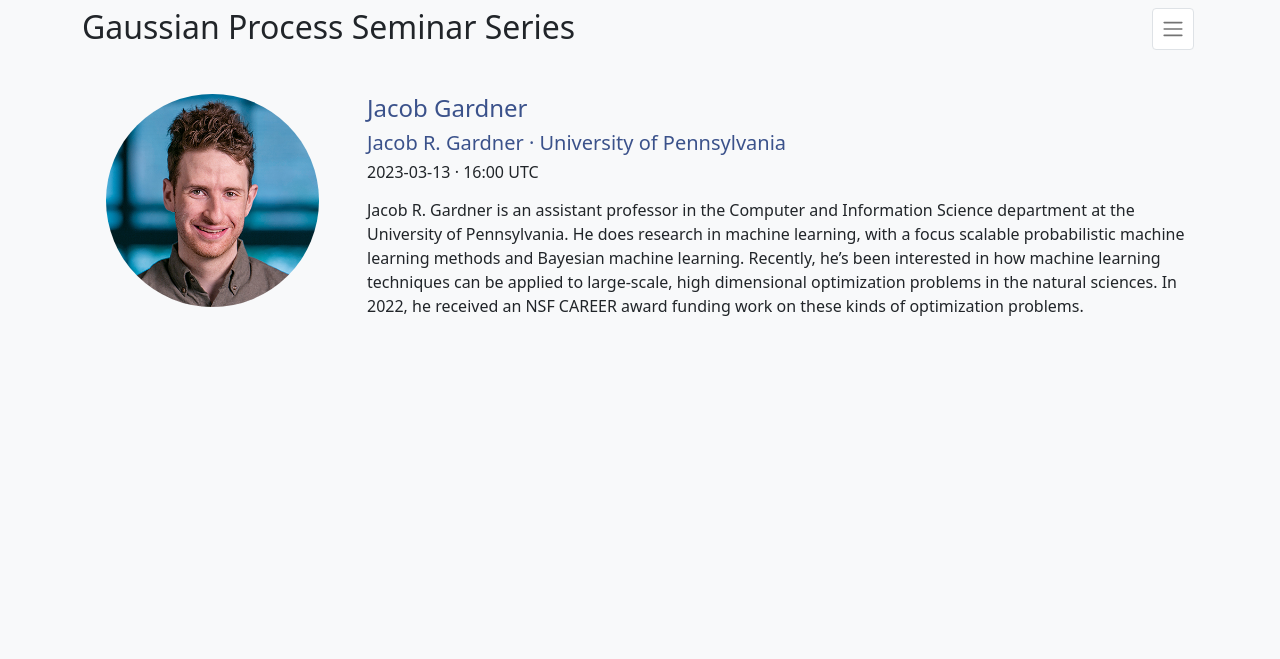
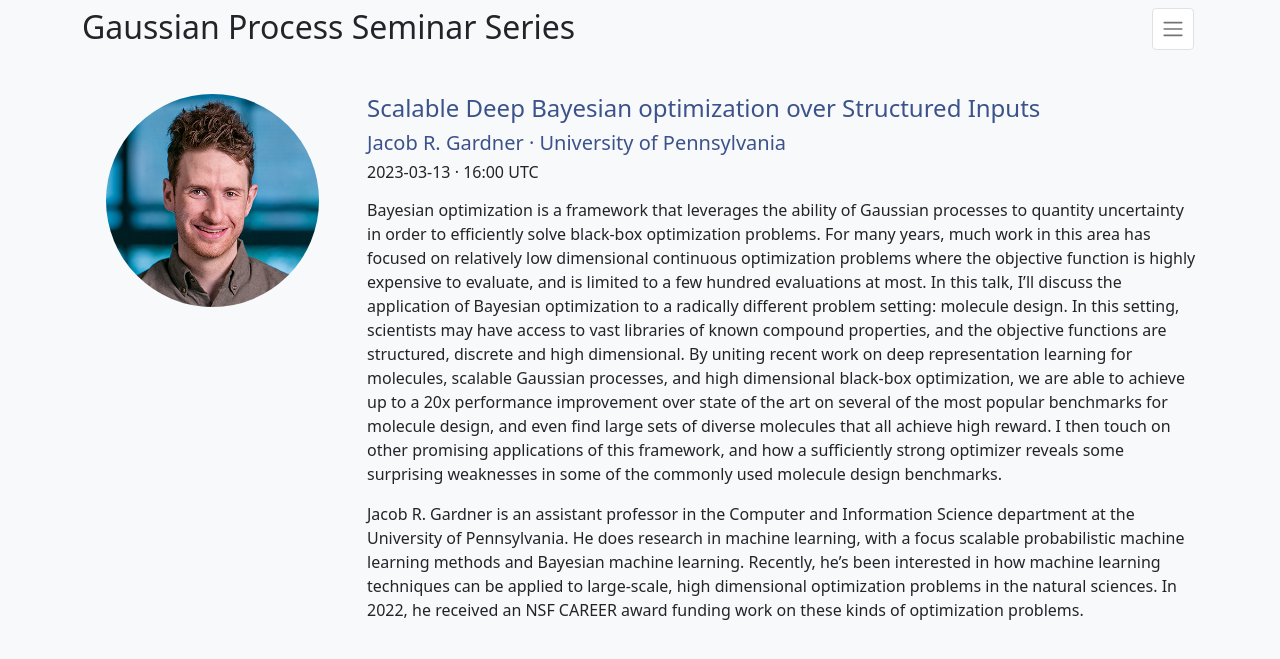
Before and after one commit to gp-seminar-series/gp-seminar-series.github.io, a Jekyll site: the page built from _posts/current/2023-03-13-jacob-gardner.md, in a window 1280 px wide. Shown: the top 659 px of the page. Built offline with Jekyll 4.4.1, drawn with Linux system fonts in a browser that asks for light colours; nearby versions of some CDN libraries.

Commit message:
Update title.

```diff
--- a/_posts/current/2023-03-13-jacob-gardner.md
+++ b/_posts/current/2023-03-13-jacob-gardner.md
@@ -1,10 +1,13 @@
 ---
 author: Jacob R. Gardner
+title: Scalable Deep Bayesian optimization over Structured Inputs
 institution: University of Pennsylvania
 author_url: https://jacobrgardner.github.io
 highlight: true
 ---
 
+Bayesian optimization is a framework that leverages the ability of Gaussian processes to quantity uncertainty in order to efficiently solve black-box optimization problems. For many years, much work in this area has focused on relatively low dimensional continuous optimization problems where the objective function is highly expensive to evaluate, and is limited to a few hundred evaluations at most. In this talk, I'll discuss the application of Bayesian optimization to a radically different problem setting: molecule design. In this setting, scientists may have access to vast libraries of known compound properties, and the objective functions are structured, discrete and high dimensional. By uniting recent work on deep representation learning for molecules, scalable Gaussian processes, and high dimensional black-box optimization, we are able to achieve up to a 20x performance improvement over state of the art on several of the most popular benchmarks for molecule design, and even find large sets of diverse molecules that all achieve high reward. I then touch on other promising applications of this framework, and how a sufficiently strong optimizer reveals some surprising weaknesses in some of the commonly used molecule design benchmarks.
+
 Jacob R. Gardner is an assistant professor in the Computer and Information Science department at the University of Pennsylvania. He does research in machine learning, with a focus scalable probabilistic machine learning methods and Bayesian machine learning.
 Recently, he's been interested in how machine learning techniques can be applied to large-scale, high dimensional optimization problems in the natural sciences.
 In 2022, he received an NSF CAREER award funding work on these kinds of optimization problems.
```
